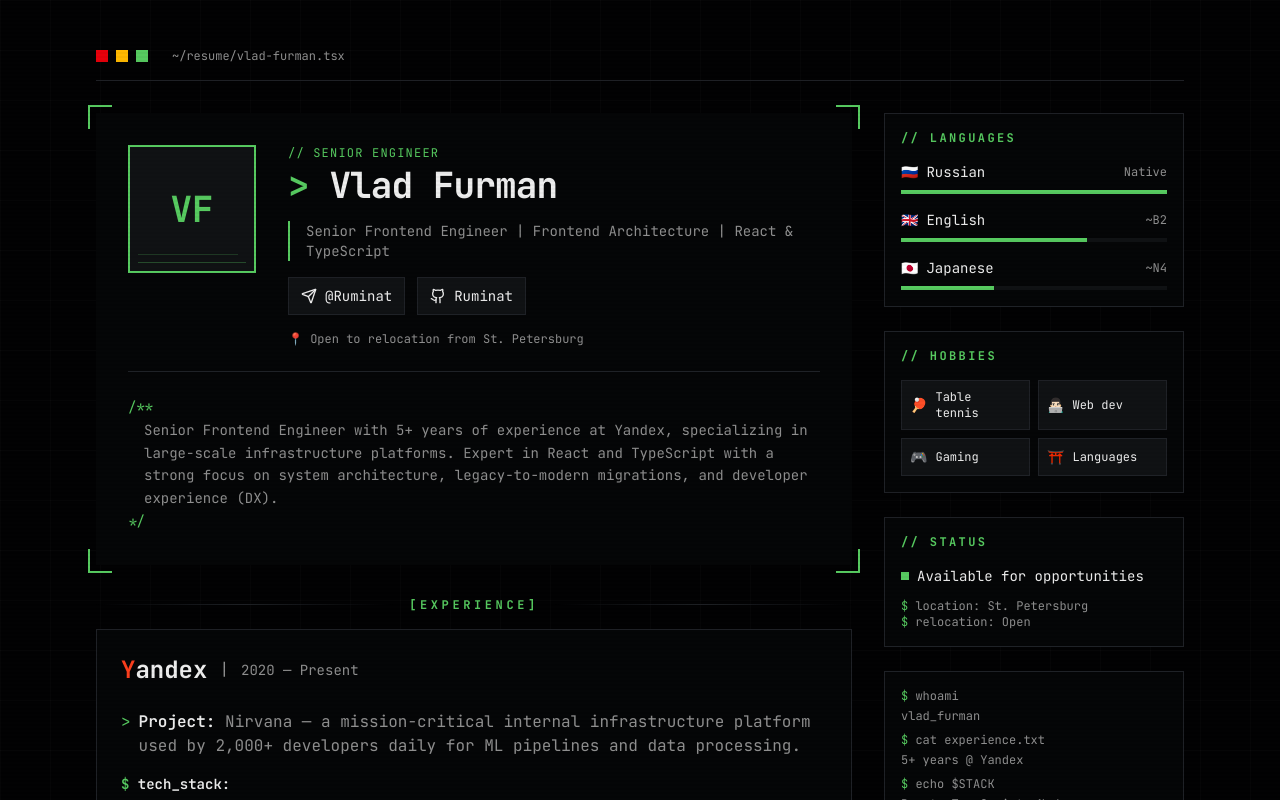
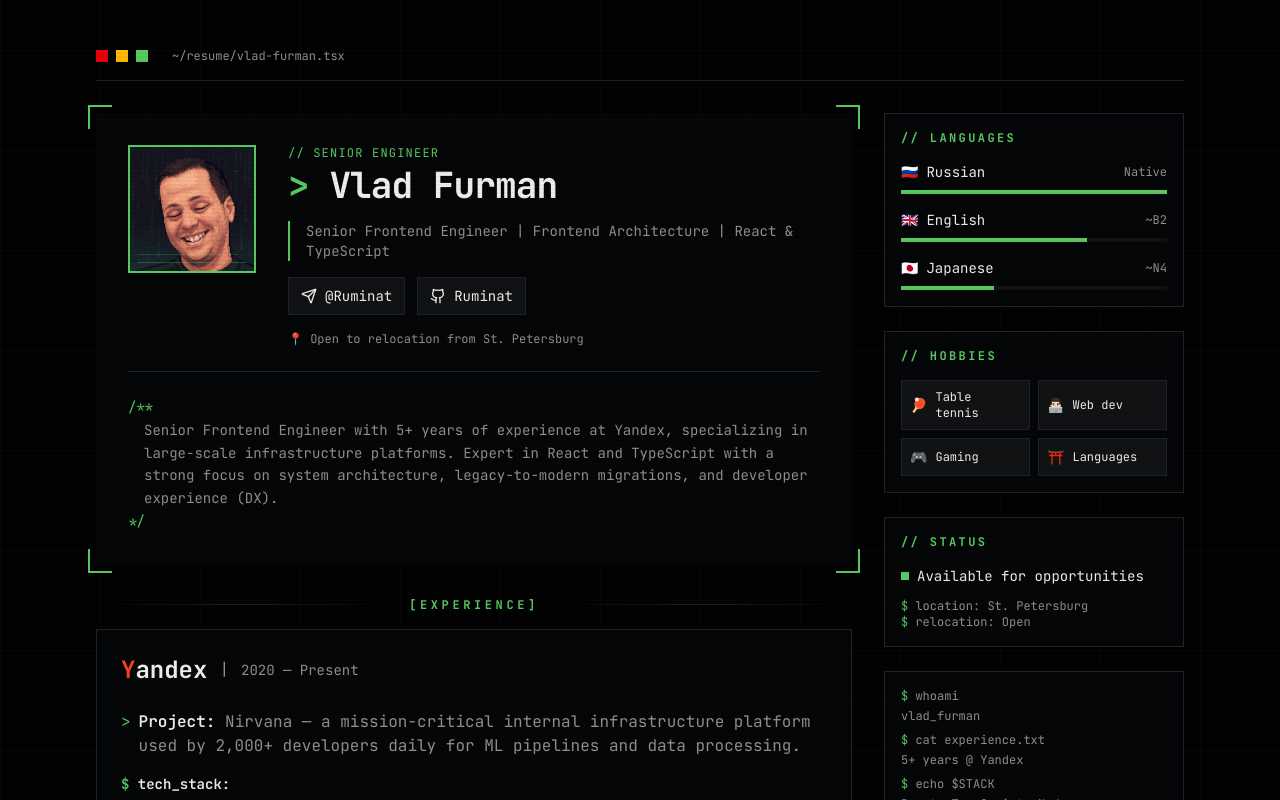
Before and after one commit to Ruminat/cv, a Next.js app: page / in a window 1280 px wide. Shown: the top 800 px of the page. Built offline with nearby package versions, Linux system fonts and the light colour scheme.

Commit message:
added avatar

```diff
--- a/components/cv/cv-header.tsx
+++ b/components/cv/cv-header.tsx
@@ -1,4 +1,5 @@
 import { Github, Send } from "lucide-react"
+import Image from "next/image"
 import Link from "next/link"
 
 export function CVHeader() {
@@ -10,11 +11,16 @@ export function CVHeader() {
 
       <div className="bg-card p-6 md:p-8">
         <div className="flex flex-col gap-6 md:flex-row md:items-start md:gap-8">
-          {/* Avatar placeholder with glitch effect */}
+          {/* Avatar */}
           <div className="relative h-32 w-32 shrink-0 overflow-hidden border-2 border-primary bg-secondary">
-            <div className="absolute inset-0 flex items-center justify-center text-4xl font-bold text-primary">
-              VF
-            </div>
+            <Image
+              src="/avatar.png"
+              alt="Vlad Furman"
+              fill
+              className="object-cover"
+              sizes="128px"
+              priority
+            />
             {/* Decorative lines */}
             <div className="absolute bottom-2 left-2 right-2 h-px bg-primary/30" />
             <div className="absolute bottom-4 left-2 right-4 h-px bg-primary/20" />
```
